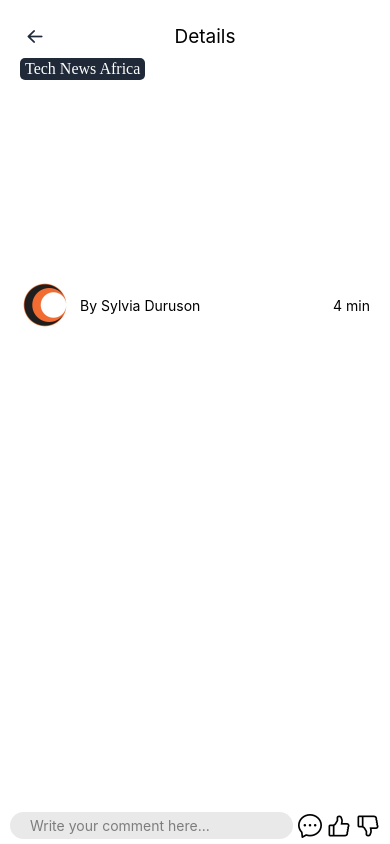
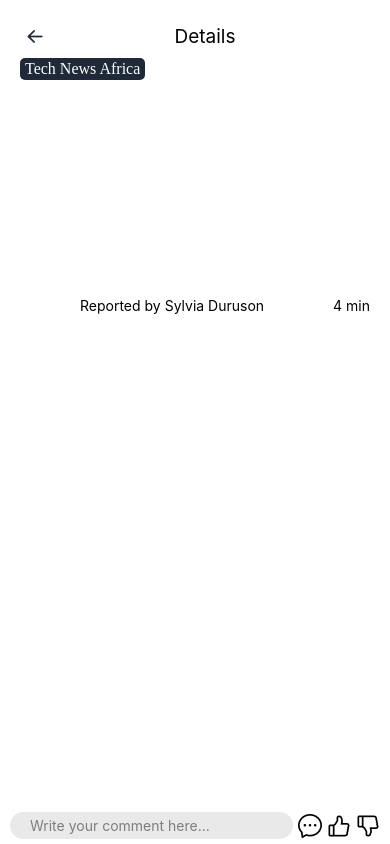
Before and after one commit to wasswaenockmale/Ablist, a React Native app: screen /Details in a window 390 px wide. Built offline with nearby package versions, Linux system fonts and the light colour scheme.

Commit message:
bug: reporter component bug fixed

```diff
--- a/src/components/Reporter/Reporter.tsx
+++ b/src/components/Reporter/Reporter.tsx
@@ -1,7 +1,19 @@
 import { Image, StyleSheet, Text, View } from 'react-native'
 import React from 'react'
 
-const Reporter = () => {
+interface ReporterComponentProps{
+  name: string,
+  articleLongitivity: any,
+  imageUrl: any
+}
+
+const Reporter = (
+  {
+    name,
+    articleLongitivity,
+    imageUrl
+  }:ReporterComponentProps
+) => {
   return (
     <View
       style={styles.container}
@@ -17,15 +29,16 @@
           style={styles.imageView}
         >
           <Image
-            source={require("../../assets/images/AbleStateLogo.jpeg")}
+            source={{uri:imageUrl}}
             resizeMethod='resize'
             resizeMode='contain'
             style={styles.imageStyle}
           />
         </View>
-        <Text>By Sylvia Duruson</Text>
+        <Text>{name}</Text>
       </View>
-      <Text>4 min</Text>
+      <Text>{articleLongitivity}</Text>
+
     </View>
   )
 }
@@ -37,15 +50,17 @@
     flexDirection: "row",
     justifyContent: "space-between",
     alignItems: "center",
-    marginVertical:5
+    marginVertical: 5,
   },
   imageView: {
     width: 50,
     height: 50,
     flexWrap: 'wrap',
+    borderRadius:25
   },
   imageStyle: {
     width: '100%',
-    height:"100%"
+    height: "100%",
+    borderRadius:50
     }
 })
```
